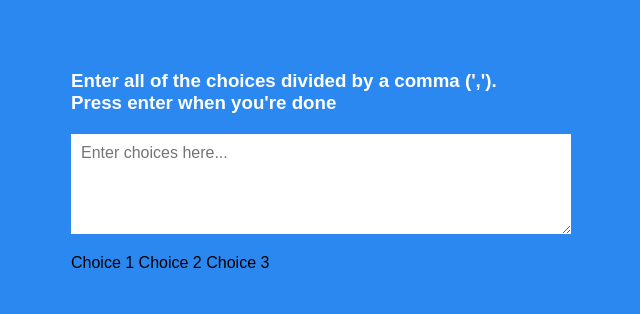
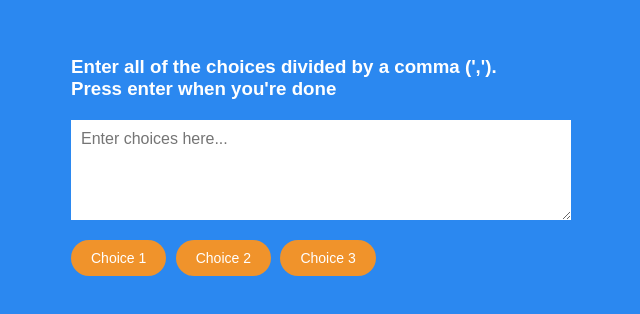
Before and after one commit to infiniteoo/VANILLAJS-random_choice_picker, a plain HTML site: page index.html in a window 1280 px wide. Shown: the part 234-548 px from the top of the page, without its empty margins (319-959 px from the left). Drawn offline with Linux system fonts and the light colour scheme; a web font is replaced by a local one.

Commit message:
styled our tags to finish the css

```diff
--- a/style.css
+++ b/style.css
@@ -35,3 +35,17 @@ textarea {
   margin: 0 0 20px;
   font-size: 16px;
 }
+
+.tag {
+  background-color: #f0932b;
+  color: #fff;
+  border-radius: 50px;
+  padding: 10px 20px;
+  margin: 0 5px 10px 0;
+  font-size: 14px;
+  display: inline-block;
+}
+
+.tag.highlight {
+  background-color: #273c75;
+}
```
